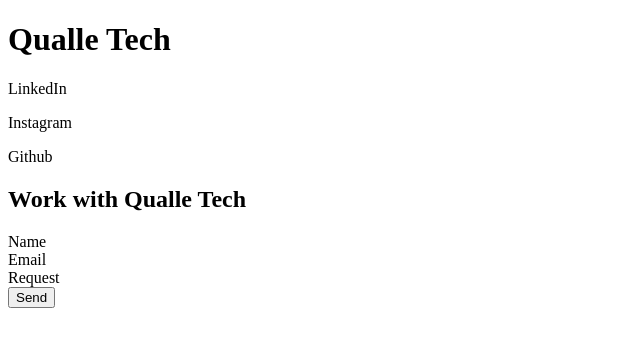
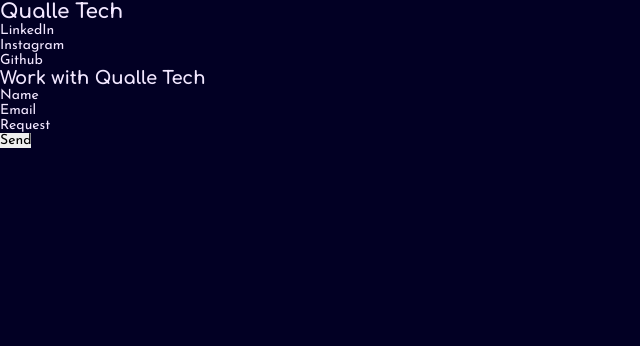
Before and after one commit to qualletech/2024, a Next.js app: page /contact in a window 1280 px wide. Shown: the top 346 px of the page, without its empty margins (0-640 px from the left). Built offline with nearby package versions, Linux system fonts and the light colour scheme.

Commit message:
Create baseline style

```diff
--- a/app/layout.tsx
+++ b/app/layout.tsx
@@ -1,6 +1,7 @@
 "use client";
 
 import { useRouter } from "next/navigation";
+import StyleProvider from "../styles/StyleProvider";
 
 export default function RootLayout({
   children,
@@ -10,7 +11,14 @@
   const router = useRouter();
   return (
     <html lang="en">
+      <head>
+        <link
+          rel="stylesheet"
+          href="https://fonts.googleapis.com/css2?family=Comfortaa:wght@700&family=Josefin+Sans:ital,wght@0,100..700;1,100..700&display=swap"
+        />
+      </head>
       <body>
+        <StyleProvider>
           <h1 onClick={() => router.push("/")}>Qualle Tech</h1>
           <aside>
             <p>LinkedIn</p>
@@ -18,6 +26,7 @@
             <p>Github</p>
           </aside>
           <main>{children}</main>
+        </StyleProvider>
       </body>
     </html>
   );
--- a/package.json
+++ b/package.json
@@ -7,7 +7,8 @@
   "dependencies": {
     "next": "^14.1.3",
     "react": "^18.2.0",
-    "react-dom": "^18.2.0"
+    "react-dom": "^18.2.0",
+    "styled-components": "^6.1.8"
   },
   "devDependencies": {
     "@types/node": "20.11.28",
--- /dev/null
+++ b/styles/GlobalStyles.ts
@@ -0,0 +1,61 @@
+import { createGlobalStyle } from "styled-components";
+
+const GlobalStyles = createGlobalStyle`
+  * {
+    font-family: 'Josefin Sans', sans-serif;
+    font-size: 14px;
+    box-sizing: border-box;
+    -moz-box-sizing: border-box;
+    -webkit-box-sizing: border-box;
+    outline: none;
+    border: 0;
+    margin: 0;
+    padding: 0;
+    -webkit-font-smoothing: antialiased;
+    position: relative;
+  }
+
+  body {
+    background: ${({ theme }) => theme.colors.backgroundDark};
+    color: ${({ theme }) => theme.colors.primaryDark};
+  }
+
+  h1 {
+    font-family: 'Comfortaa', sans-serif;
+    margin: 0;
+    font-size: 20px;
+  }
+
+  h2 {
+    font-family: 'Comfortaa', sans-serif;
+    margin: 0;
+    font-size: 18px;
+  }
+
+  h3 {
+    font-family: 'Comfortaa', sans-serif;
+    font-size: 16px;
+    margin: 0;
+  }
+
+  ::-webkit-scrollbar {
+    width: 4px;
+    height: 4px;
+    position: absolute;
+    bottom: 0;
+    right: 0;
+  }
+
+  ::-webkit-scrollbar-track {
+    background: transparent;
+    opacity: 0.2;
+  }
+
+  ::-webkit-scrollbar-thumb {
+    background: ${({ theme }) => theme.colors.interactionDark};
+    opacity: 0.5;
+    border-radius: 8px;
+  }
+`;
+
+export default GlobalStyles;
--- /dev/null
+++ b/styles/StyleProvider.tsx
@@ -0,0 +1,15 @@
+"use client";
+
+import GlobalStyles from "./GlobalStyles";
+import theme from "./theme";
+import React from "react";
+import { ThemeProvider } from "styled-components";
+
+export default function StyleProvider({ children }) {
+  return (
+    <ThemeProvider theme={theme}>
+      <GlobalStyles />
+      {children}
+    </ThemeProvider>
+  );
+}
--- /dev/null
+++ b/styles/theme.ts
@@ -0,0 +1,16 @@
+const theme = {
+  colors: {
+    primaryDark: "#F2E7FF",
+    primaryLight: "#020024",
+    secondaryDark: "#C7CEFF",
+    secondaryLight: "#020088",
+    interactionDark: "#E400D1",
+    interactionLight: "#E400D1",
+    backgroundDark: "#020024",
+    backgroundLight: "#F2E7FF",
+    neutralDark: "#020088",
+    neutralLight: "#C7CEFF",
+  },
+};
+
+export default theme;
```
Lines whose indentation alone changed are shown as unchanged.
